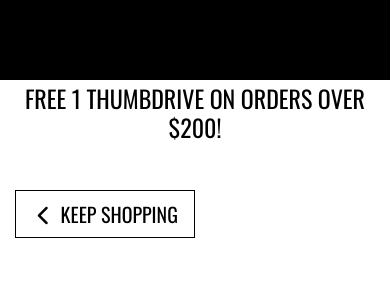
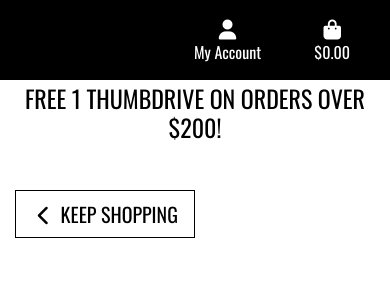
Before and after one commit to kugared94/E-commerce-project, a Django app: page /bag/ in a window 390 px wide. Shown: the top 300 px of the page. Run offline with Django 3.2, Linux system fonts and the light colour scheme; some libraries are stand-ins or nearby versions.

Commit message:
checking mistake 1

```diff
--- a/templates/includes/mobile-top-header.html
+++ b/templates/includes/mobile-top-header.html
@@ -8,9 +8,9 @@
     <div class="dropdown-menu border-0 w-100 p-3 rounded-0 my-0" aria-labelledby="mobile-search">
         <form class="form" method="GET" action="{% url 'products' %}">
             <div class="input-group w-100">
-                <input class="form-control border border-black rounded-0" type="text" name="q" placeholder="Search our site">
+                <input class="form-control border border-white rounded-0" type="text" name="q" placeholder="Search our site">
                 <div class="input-group-append">
-                    <button class="form-control form-control btn btn-black border border-black rounded-0" type="submit">
+                    <button class="form-control form-control btn btn-white border border-white rounded-0" type="submit">
                         <span class="icon">
                             <i class="fas fa-search"></i>
                         </span>
@@ -21,7 +21,7 @@
     </div>
 </li>
 <li class="list-inline-item dropdown">
-    <a class="text-black nav-link d-block d-lg-none" href="#" id="user-options" data-toggle="dropdown" aria-haspopup="true" aria-expanded="false">
+    <a class="text-white nav-link d-block d-lg-none" href="#" id="user-options" data-toggle="dropdown" aria-haspopup="true" aria-expanded="false">
         <div class="text-center">
             <div><i class="fas fa-user fa-lg"></i></div>
             <p class="my-0">My Account</p>
@@ -41,7 +41,7 @@
     </div>
 </li>
 <li class="list-inline-item">
-    <a class="{% if grand_total %}text-primary font-weight-bold{% else %}text-black{% endif %} nav-link d-block d-lg-none" href="{% url 'view_bag' %}">
+    <a class="{% if grand_total %}text-primary font-weight-bold{% else %}text-white{% endif %} nav-link d-block d-lg-none" href="{% url 'view_bag' %}">
         <div class="text-center">
             <div><i class="fas fa-shopping-bag fa-lg"></i></div>
             <p class="my-0">
```
